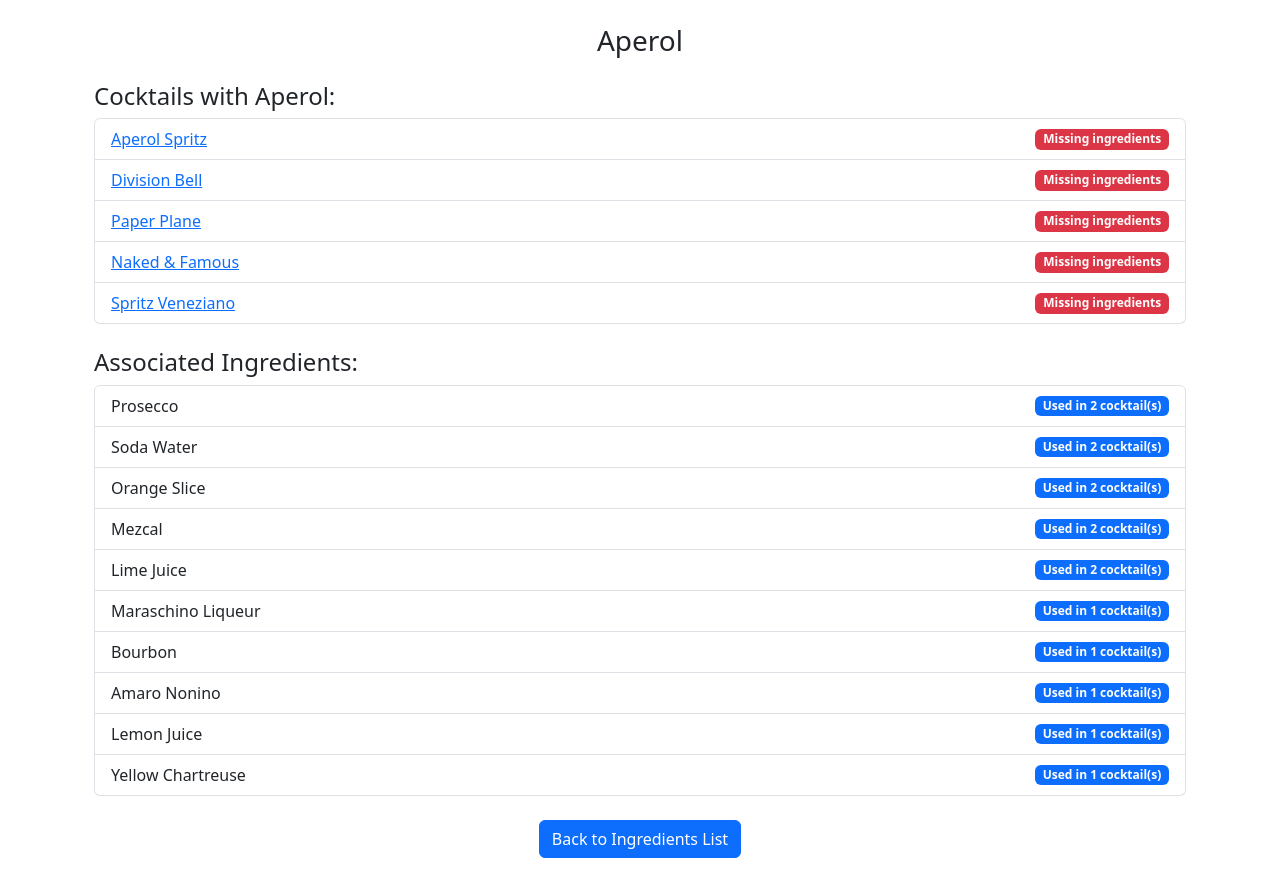
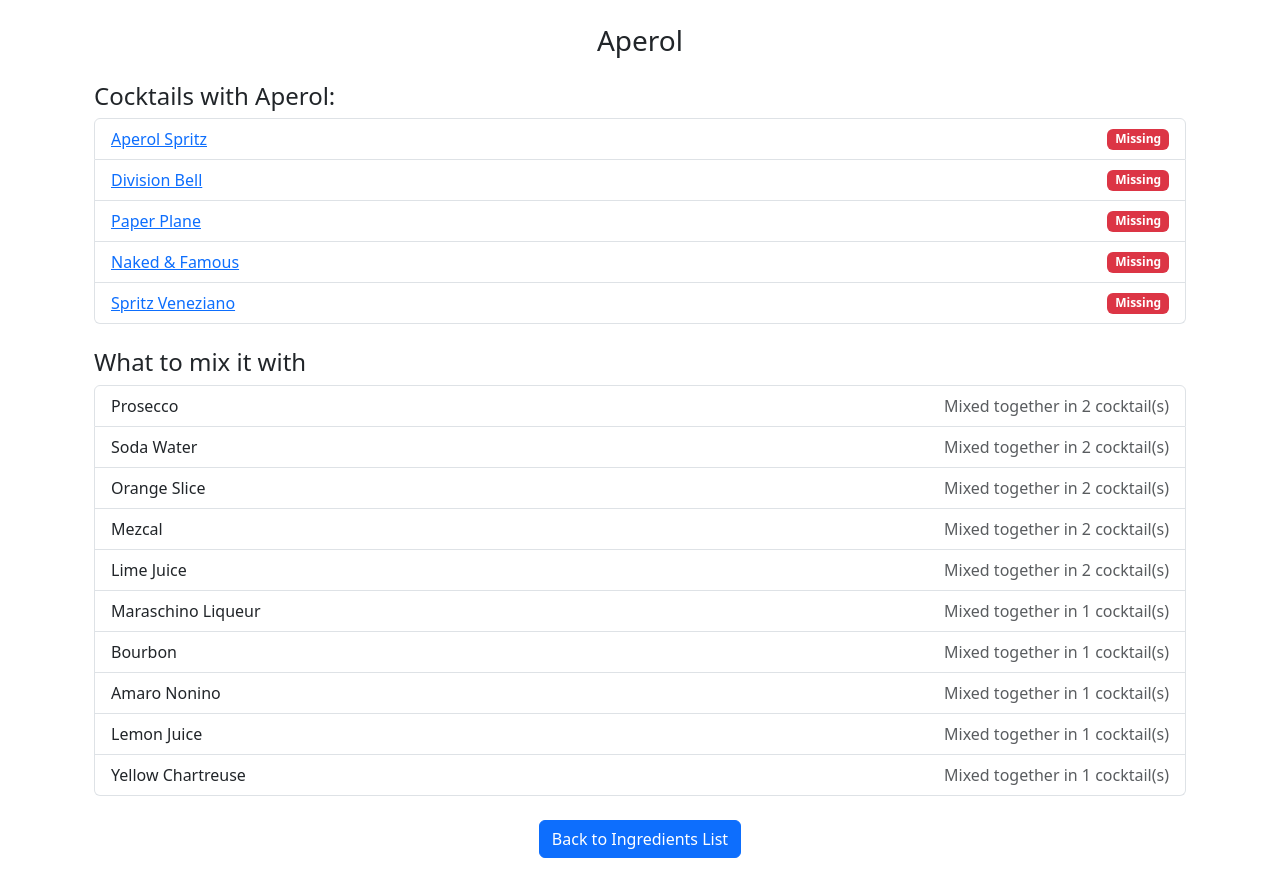
Before and after one commit to Bojangler/bartenders_caddie, a Flask app: page /ingredient_profile/Aperol in a window 1280 px wide. Shown: the part 56-930 px from the top of the page. Run offline with Flask 3, Linux system fonts and the light colour scheme; some libraries are stand-ins or nearby versions.

Commit message:
fixed cocktail profile page and tried to fix headeere

```diff
--- a/app.py
+++ b/app.py
@@ -74,7 +74,7 @@ def index():
 
 @app.route("/cocktail_profile/<cocktail_name>")
 def cocktail_profile(cocktail_name):
-     # Ensure inventory is initialized
+    # Ensure inventory is initialized
     initialize_inventory()
 
     # Find the cocktail by name
@@ -106,6 +106,7 @@ def cocktail_profile(cocktail_name):
         sorted_ingredients=sorted_ingredients,
         additional_cocktails_counts=additional_cocktails_counts
     )
+
 @app.route("/all_cocktails")
 def all_cocktails():
     # Sort cocktails alphabetically
--- a/templates/all_cocktails.html
+++ b/templates/all_cocktails.html
@@ -18,7 +18,7 @@ Browse Cocktails - Bartender's Caddie
                     <span class="text-success">(You can make this cocktail)</span>
                 {% else %}
                     <a href="{{ url_for('cocktail_profile', cocktail_name=cocktail['name']) }}">{{ cocktail['name'] }}</a>
-                    <span class="text-muted">- You need these {{ cocktail['missing_ingredients']|length }} ingredients:</span>
+                    <span class="text-py">- You need these {{ cocktail['missing_ingredients']|length }} ingredients:</span>
                     <small>
                         {% for ingredient in cocktail['missing_ingredients'] %}
                             {{ ingredient }}{% if not loop.last %}, {% endif %}
@@ -38,6 +38,6 @@ Browse Cocktails - Bartender's Caddie
 
     <script src="https://code.jquery.com/jquery-3.5.1.slim.min.js"></script>
     <script src="https://cdn.jsdelivr.net/npm/@popperjs/core@2.5.4/dist/umd/popper.min.js"></script>
-    <script src="https://stackpath.bootstrapcdn.com/bootstrap/4.5.2/js/bootstrap.min.js"></script>
+    <script src="https://cdn.jsdelivr.net/npm/bootstrap@5.3.0-alpha1/dist/js/bootstrap.bundle.min.js"></script>
 </body>
 </html>
--- a/templates/ingredient_profile.html
+++ b/templates/ingredient_profile.html
@@ -25,18 +25,18 @@
                     {% if cocktail in filtered_cocktails_you_can_make %}
                         <span class="badge bg-success">You can make this cocktail</span>
                     {% else %}
-                        <span class="badge bg-danger">Missing ingredients</span>
+                        <span class="badge bg-danger">Missing</span>
                     {% endif %}
                 </li>
             {% endfor %}
         </ul>
 
-        <h4>Associated Ingredients:</h4>
+        <h4>What to mix it with</h4>
         <ul class="list-group mb-4">
             {% for ingredient, count in associated_ingredients %}
                 <li class="list-group-item d-flex justify-content-between align-items-center">
                     <span>{{ ingredient }}</span>
-                    <span class="badge bg-primary">Used in {{ count }} cocktail(s)</span>
+                    <span class="text-center text-muted">Mixed together in {{ count }} cocktail(s)</span>
                 </li>
             {% endfor %}
         </ul>
@@ -49,8 +49,8 @@
         <a href="{{ url_for('index') }}" class="btn btn-primary">Back to Ingredients List</a>
 
 
-    <script src="https://code.jquery.com/jquery-3.5.1.slim.min.js"></script>
-    <script src="https://cdn.jsdelivr.net/npm/@popperjs/core@2.5.4/dist/umd/popper.min.js"></script>
-    <script src="https://stackpath.bootstrapcdn.com/bootstrap/4.5.2/js/bootstrap.min.js"></script>
+        <script src="https://code.jquery.com/jquery-3.5.1.slim.min.js"></script>
+        <script src="https://cdn.jsdelivr.net/npm/@popperjs/core@2.5.4/dist/umd/popper.min.js"></script>
+        <script src="https://cdn.jsdelivr.net/npm/bootstrap@5.3.0-alpha1/dist/js/bootstrap.bundle.min.js"></script>
 </body>
 </html>
```
Also changed, not shown: templates/cocktail_profile.html (+16 -7 lines).
